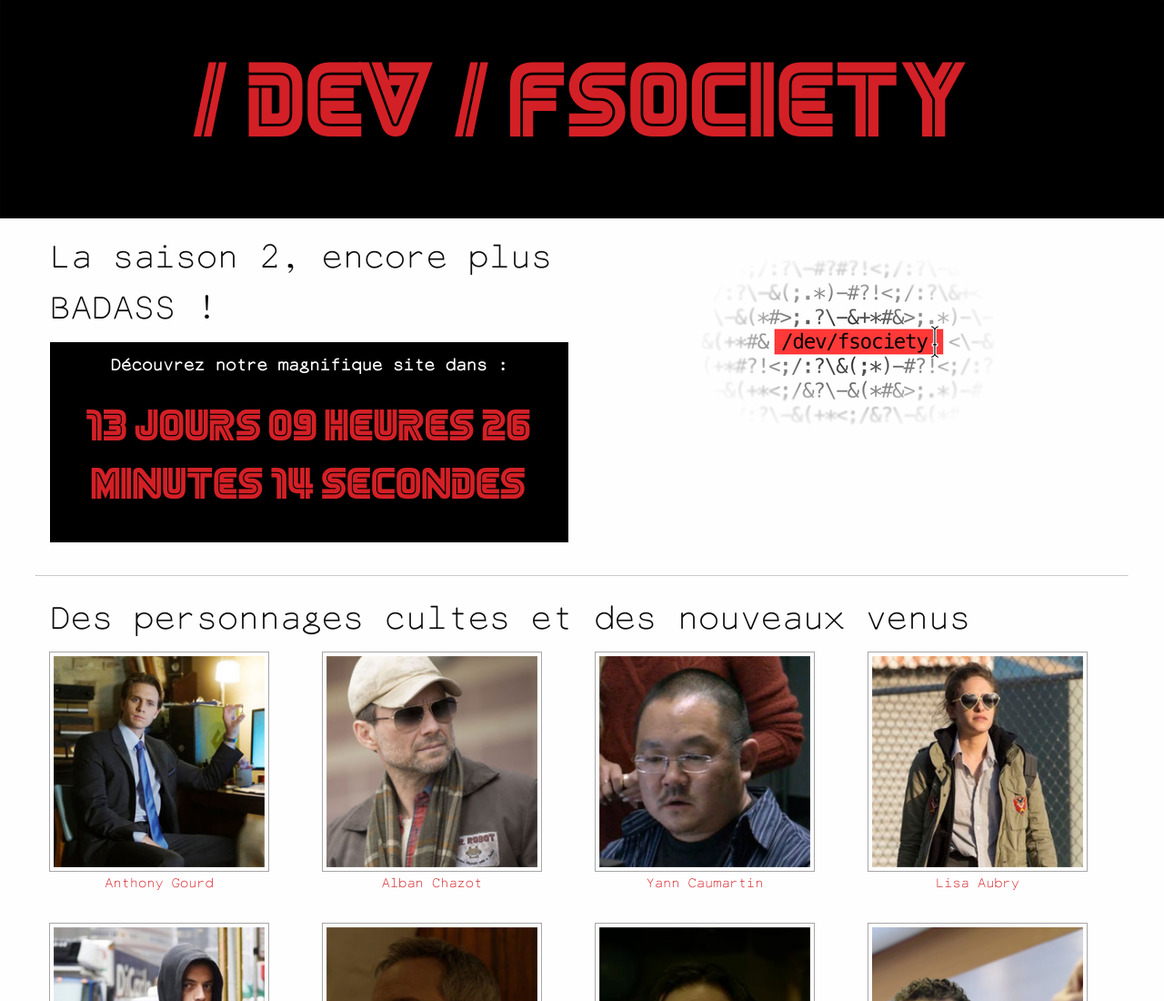
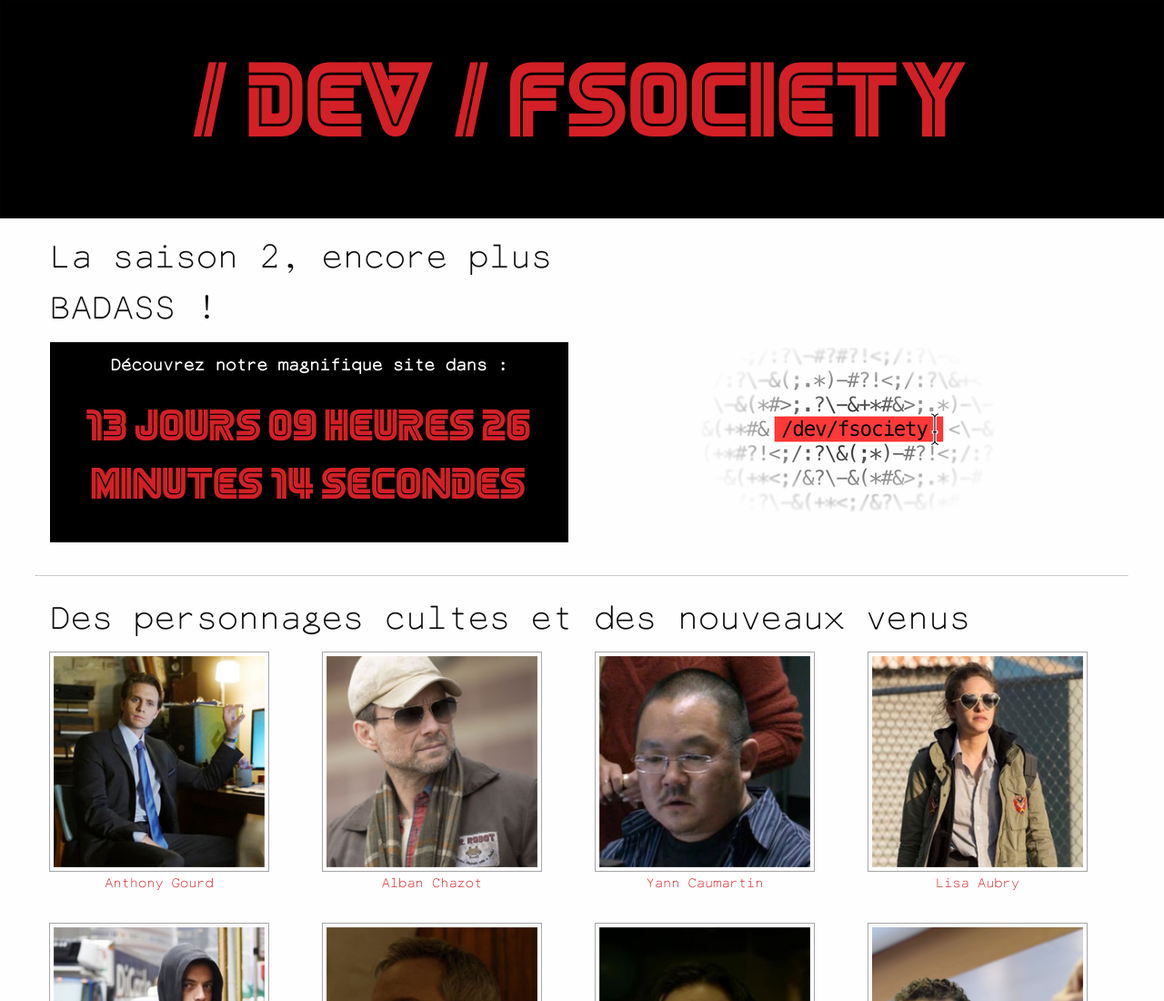
Before and after one commit to dev-fsociety/fhomepage, a plain HTML site: page index.html in a window 1280 px wide. Shown: the top 1100 px of the page at 91% size. Drawn offline with Linux system fonts and the light colour scheme.

Commit message:
Update app.css
Déplacement du logo dans la "ligne" au même niveau que le bloc de gauche (valable tant que le texte reste comme il est !)

```diff
--- a/css/app.css
+++ b/css/app.css
@@ -109,6 +109,7 @@ h2
 #div-logo
 {
   text-align: center;
+  padding-top: 8%;
 }
 
 .mr-robot
```
